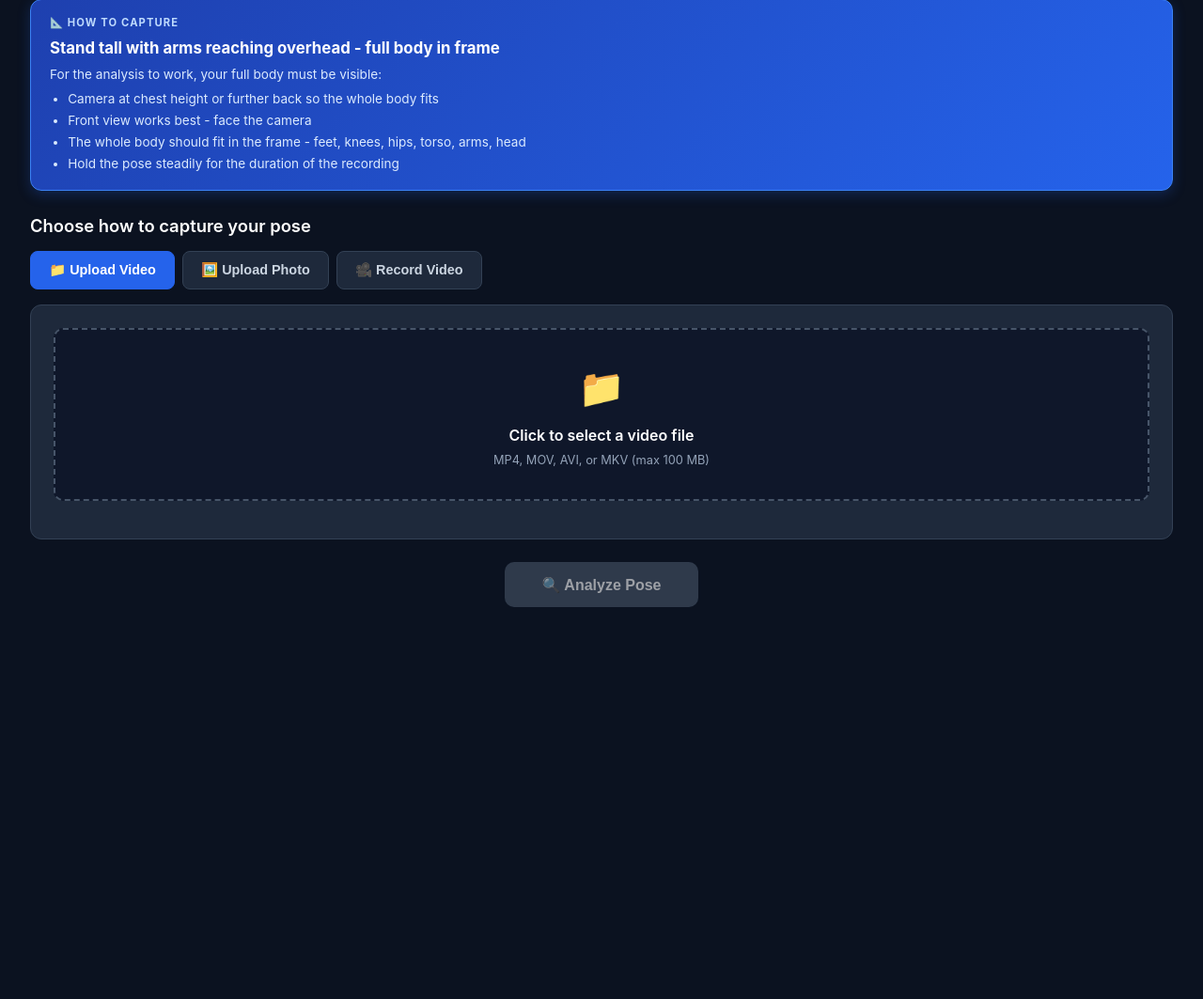
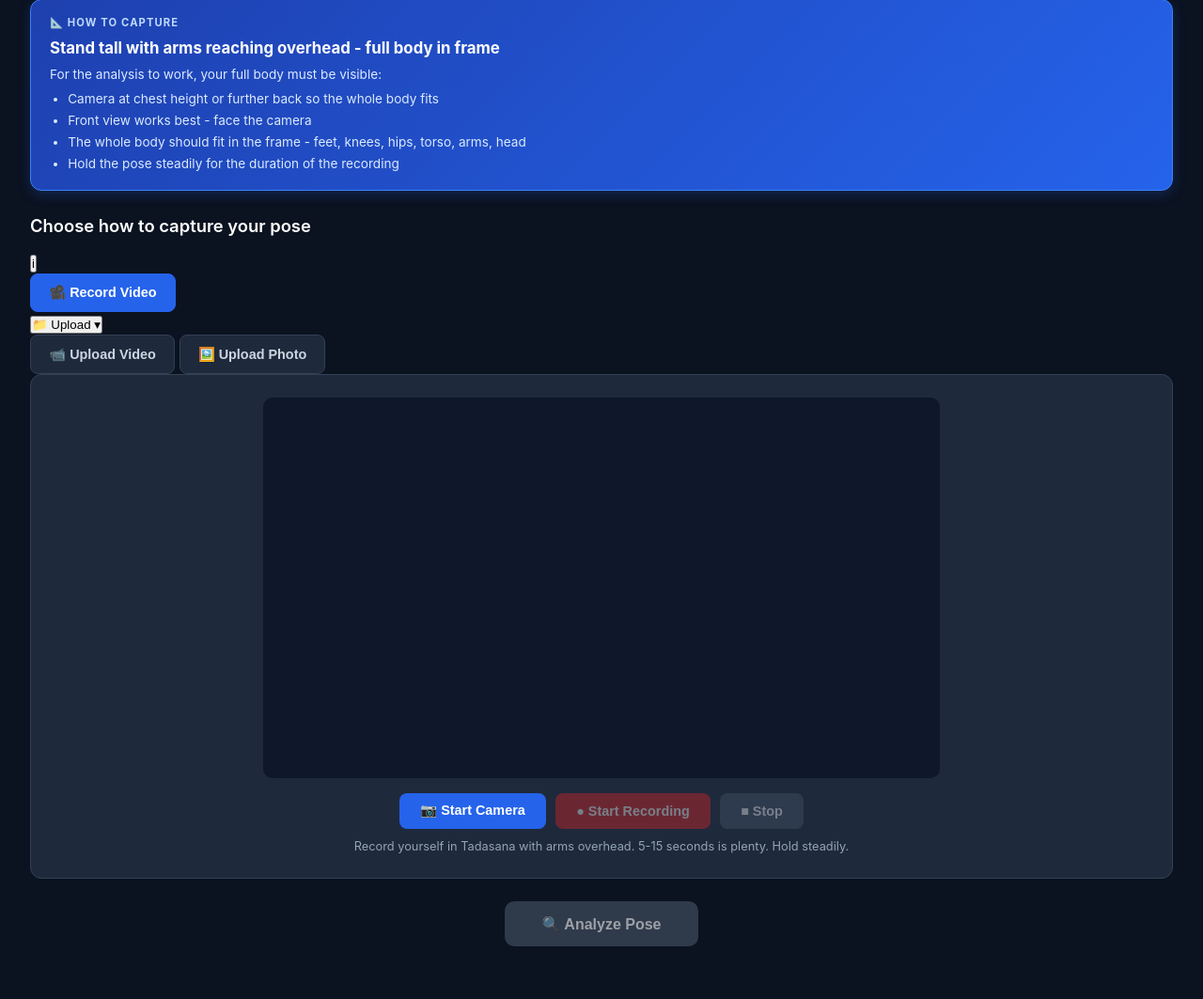
Before and after one commit to bikramjit-stillwater/Static-Tadasha-Pose-Detection-V3Recording, a Flask app: page / in a window 1280 px wide. Shown: the part 135-1198 px from the top of the page at 94% size. Before the commit the page ends 781 px from the top, so only its background shows below. Run offline with Flask 3, Linux system fonts and the light colour scheme.

Commit message:
Update index.html

```diff
--- a/templates/index.html
+++ b/templates/index.html
@@ -6,7 +6,8 @@
     <div class="subtitle">Mountain Pose - Upload a video OR take a photo OR record live. Get a step-by-step alignment report.</div>
 </div>
 
-<div class="side-view-banner">
+<!-- Info banner: hidden by default, shown when info button is clicked -->
+<div class="side-view-banner" id="info-banner">
     <div class="label">📐 How to capture</div>
     <div class="title">Stand tall with arms reaching overhead - full body in frame</div>
     <div class="body-text">
@@ -20,16 +21,31 @@
     </div>
 </div>
 
-<h2>Choose how to capture your pose</h2>
-
-<div class="tab-nav">
-    <button class="tab-btn active" data-tab="upload-video">📁 Upload Video</button>
-    <button class="tab-btn" data-tab="upload-photo">🖼️ Upload Photo</button>
-    <button class="tab-btn" data-tab="record-video">🎥 Record Video</button>
+<!-- Heading row with info icon on the right -->
+<div class="capture-header-row">
+    <h2>Choose how to capture your pose</h2>
+    <button class="info-btn" id="info-toggle" aria-label="How to capture" title="How to capture">
+        <span class="info-icon">i</span>
+    </button>
 </div>
 
-<!-- Tab 1: Upload Video -->
-<div class="tab-panel active" id="tab-upload-video">
+<!-- Capture selector: Record Video button + Upload dropdown -->
+<div class="capture-selector">
+    <button class="tab-btn active" data-tab="record-video">🎥 Record Video</button>
+
+    <div class="upload-dropdown">
+        <button class="dropdown-toggle" id="upload-toggle">
+            📁 Upload <span class="dropdown-caret">▾</span>
+        </button>
+        <div class="upload-options" id="upload-options">
+            <button class="tab-btn dropdown-item" data-tab="upload-video">📹 Upload Video</button>
+            <button class="tab-btn dropdown-item" data-tab="upload-photo">🖼️ Upload Photo</button>
+        </div>
+    </div>
+</div>
+
+<!-- Tab panels - Record Video is now the default active -->
+<div class="tab-panel" id="tab-upload-video">
     <div class="upload-zone">
         <input type="file" id="video-file" accept="video/mp4,video/quicktime,video/x-msvideo,video/x-matroska,.mp4,.mov,.avi,.mkv" hidden>
         <label for="video-file" class="upload-label">
@@ -41,7 +57,6 @@
     </div>
 </div>
 
-<!-- Tab 2: Upload Photo -->
 <div class="tab-panel" id="tab-upload-photo">
     <div class="upload-zone">
         <input type="file" id="photo-file" accept="image/jpeg,image/png,.jpg,.jpeg,.png" hidden>
@@ -54,8 +69,7 @@
     </div>
 </div>
 
-<!-- Tab 3: Record Video -->
-<div class="tab-panel" id="tab-record-video">
+<div class="tab-panel active" id="tab-record-video">
     <div class="record-zone">
         <div class="record-preview-wrap">
             <video id="record-preview" autoplay muted playsinline></video>
```
